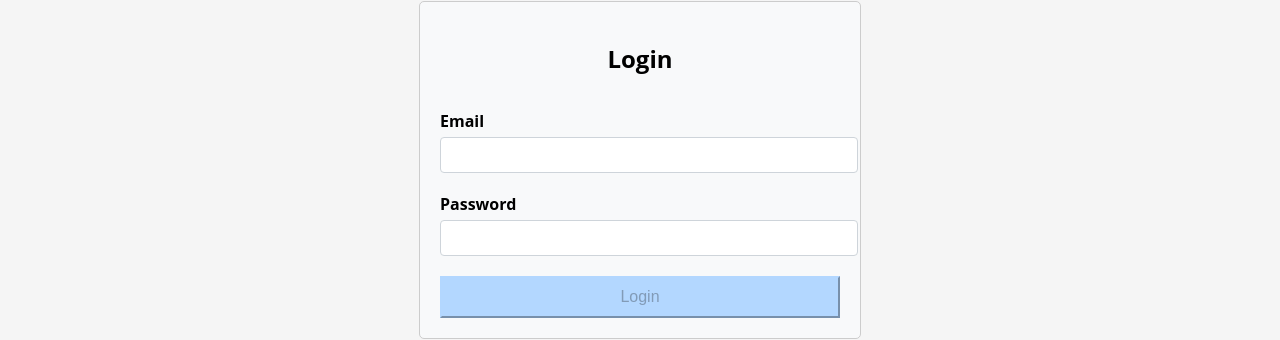
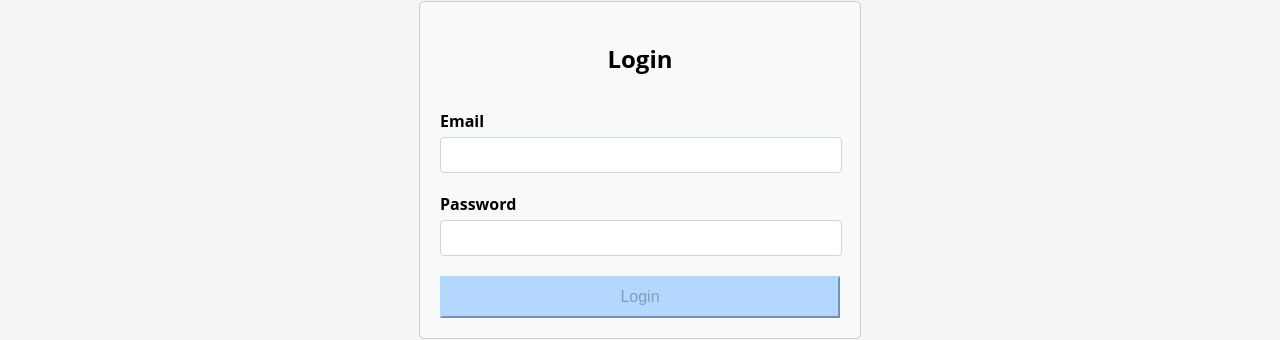
Before and after one commit to Sjors-Hoogenboom/IPRWC_S1133009, an Angular app in the folder angular/: page /login in a window 1280 px wide. Shown: the part 109-449 px from the top of the page. Built offline with nearby package versions, Linux system fonts and the light colour scheme.

Commit message:
Small scss change

```diff
--- a/angular/src/app/login/login.component.scss
+++ b/angular/src/app/login/login.component.scss
@@ -33,7 +33,7 @@ h2 {
 
   input {
     width: 100%;
-    padding: 8px;
+    padding: 8px 0px 8px 0px;
     font-size: 16px;
     border: 1px solid #ced4da;
     border-radius: 4px;
--- a/angular/src/app/register/register.component.scss
+++ b/angular/src/app/register/register.component.scss
@@ -20,7 +20,7 @@ h2 {
 
   input {
     width: 100%;
-    padding: 8px;
+    padding: 8px 0px 8px 0px;
     font-size: 16px;
     border: 1px solid #ced4da;
     border-radius: 4px;
```
